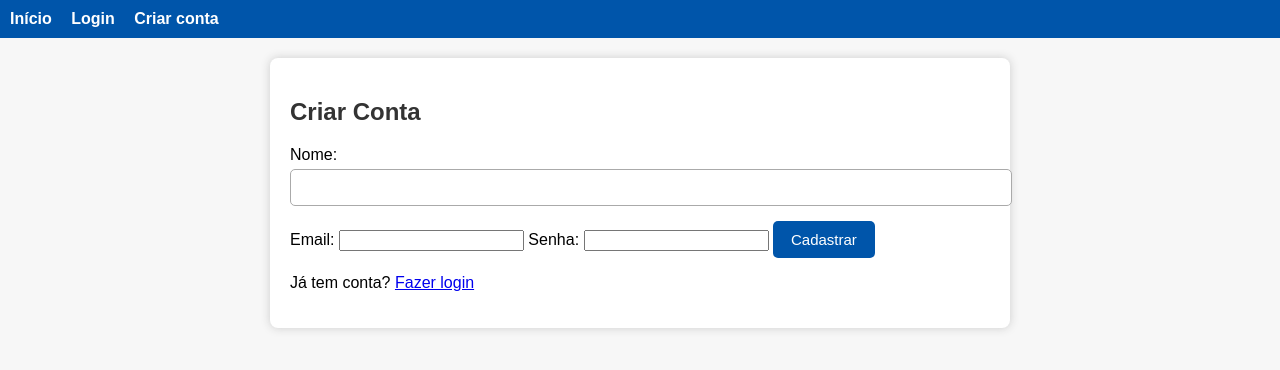
After one commit to FranbryloB/Projeto-Agenda, a Flask app: page /register in a window 1280 px wide. The commit adds this page. Shown: the top 370 px of the page. Run offline with Flask 3, Linux system fonts and the light colour scheme.

Commit message:
Cadastro de usuário funcional

```diff
--- a/app.py
+++ b/app.py
@@ -1,10 +1,10 @@
-from flask import Flask, render_template, request, redirect, url_for
-from models.compromisso_model import (
-    adicionar_compromisso, listar_compromissos, buscar_compromisso,
-    editar_compromisso, excluir_compromisso, marcar_concluido, desmarcar_concluido
-)
+from flask import Flask, render_template, request, redirect, url_for, session
+from models.compromisso_model import ( adicionar_compromisso, listar_compromissos, buscar_compromisso, editar_compromisso, excluir_compromisso, marcar_concluido, desmarcar_concluido)
+from models.usuario_model import (criar_tabela_usuarios, cadastrar_usuario, buscar_usuario_por_email)
 
 app = Flask(__name__)
+app.secret_key = "uma_chave_muito_segura"
+criar_tabela_usuarios()
 
 @app.route('/')
 def index():
@@ -25,6 +25,8 @@ def cadastrar():
 
 @app.route('/listar')
 def listar():
+    if 'usuario_id' not in session:
+        return redirect(url_for('login'))
     compromissos = listar_compromissos()
     return render_template('listar.html', compromissos=compromissos)
 
@@ -59,5 +61,40 @@ def desfazer(id):
     desmarcar_concluido(id)
     return redirect(url_for('listar'))
 
+@app.route('/register', methods=['GET', 'POST'])
+def register():
+    if request.method == 'POST':
+        nome = request.form['nome']
+        email = request.form['email']
+        senha = request.form['senha']
+
+        cadastrar_usuario(nome, email, senha)
+
+        return redirect(url_for('login'))
+
+    return render_template('register_user.html')
+
+@app.route('/login', methods=['GET', 'POST'])
+def login():
+    if request.method == 'POST':
+        email = request.form['email']
+        senha = request.form['senha']
+
+        usuario = buscar_usuario_por_email(email)
+
+        if usuario and usuario[3] == senha:
+            session['usuario_id'] = usuario[0]
+            session['usuario_nome'] = usuario[1]
+            return redirect(url_for('index'))
+
+        return "Usuário ou senha incorretos."
+
+    return render_template('login.html')
+
+@app.route('/logout')
+def logout():
+    session.clear()
+    return redirect(url_for('login'))
+
 if __name__ == '__main__':
     app.run(debug=True)
--- /dev/null
+++ b/models/usuario_model.py
@@ -0,0 +1,35 @@
+import sqlite3
+
+DB_NAME = "agenda.db"
+
+def criar_tabela_usuarios():
+    conn = sqlite3.connect(DB_NAME)
+    cursor = conn.cursor()
+    cursor.execute("""
+        CREATE TABLE IF NOT EXISTS usuarios (
+            id INTEGER PRIMARY KEY AUTOINCREMENT,
+            nome TEXT NOT NULL,
+            email TEXT UNIQUE NOT NULL,
+            senha TEXT NOT NULL
+        )
+    """)
+    conn.commit()
+    conn.close()
+
+
+def cadastrar_usuario(nome, email, senha):
+    conn = sqlite3.connect(DB_NAME)
+    cursor = conn.cursor()
+    cursor.execute("INSERT INTO usuarios (nome, email, senha) VALUES (?, ?, ?)",
+                   (nome, email, senha))
+    conn.commit()
+    conn.close()
+
+
+def buscar_usuario_por_email(email):
+    conn = sqlite3.connect(DB_NAME)
+    cursor = conn.cursor()
+    cursor.execute("SELECT * FROM usuarios WHERE email = ?", (email,))
+    user = cursor.fetchone()
+    conn.close()
+    return user
--- a/templates/base.html
+++ b/templates/base.html
@@ -9,8 +9,18 @@
 <body>
     <nav>
         <a href="{{ url_for('index') }}">Início</a>
-        <a href="{{ url_for('cadastrar') }}">Cadastrar</a>
-        <a href="{{ url_for('listar') }}">Listar</a>
+
+        {% if session.get('usuario_id') %}
+            <!-- Usuário logado -->
+            <a href="{{ url_for('cadastrar') }}">Cadastrar Compromisso</a>
+            <a href="{{ url_for('listar') }}">Listar</a>
+            <a href="{{ url_for('logout') }}">Sair</a>
+
+        {% else %}
+            <!-- Usuário NÃO logado -->
+            <a href="{{ url_for('login') }}">Login</a>
+            <a href="{{ url_for('register') }}">Criar conta</a>
+        {% endif %}
     </nav>
 
     <div class="container">
--- /dev/null
+++ b/templates/register_user.html
@@ -0,0 +1,20 @@
+{% extends 'base.html' %}
+
+{% block content %}
+<h2>Criar Conta</h2>
+
+<form method="POST">
+    <label>Nome:</label>
+    <input type="text" name="nome" required>
+
+    <label>Email:</label>
+    <input type="email" name="email" required>
+
+    <label>Senha:</label>
+    <input type="password" name="senha" required>
+
+    <button type="submit">Cadastrar</button>
+</form>
+
+<p>Já tem conta? <a href="{{ url_for('login') }}">Fazer login</a></p>
+{% endblock %}
```
Also changed, not shown: templates/login.html (added, +17 -0 lines), agenda.db.
